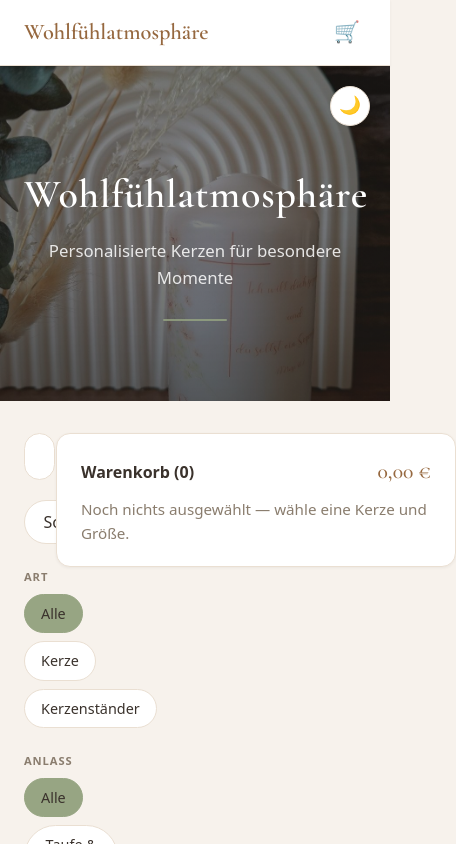
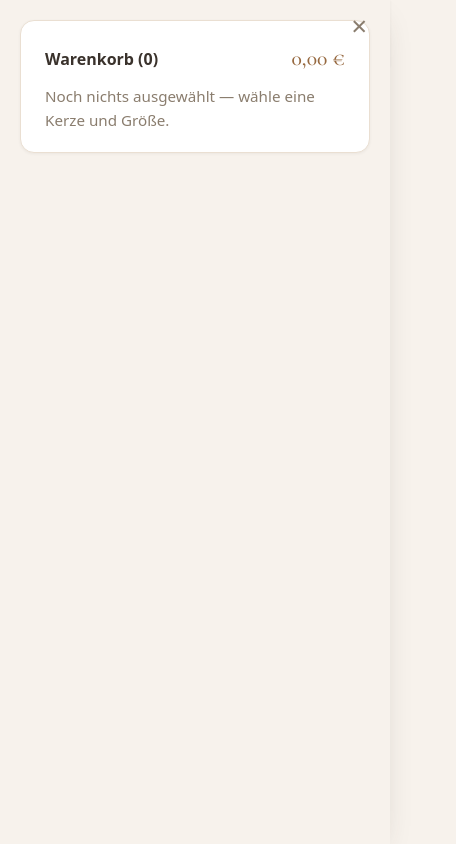
Before and after one commit to maximilianbese/wohlfuehlatmosphaere, a React (Vite) app: page / in a window 390 px wide. Both pictures are taken after a click on the button "Warenkorb". Shown: the top 844 px of the page, 456 px wide, since content can reach past the window. Built offline with nearby package versions, Linux system fonts and the light colour scheme.

Commit message:
feat: implement Drawer component for cart; update Navbar for mobile menu and cart functionality; enhance responsive styles

```diff
--- a/src/App.css
+++ b/src/App.css
@@ -44,10 +44,9 @@
   padding: 2rem 1.5rem 4rem;
 }
 
-/* Produktraster */
 .product-grid {
   display: grid;
-  grid-template-columns: repeat(auto-fill, minmax(280px, 1fr));
+  grid-template-columns: repeat(auto-fill, minmax(min(100%, 260px), 1fr));
   gap: 1.75rem;
 }
 
@@ -191,3 +190,18 @@
 .theme-toggle:hover {
   border-color: var(--accent);
 }
+
+@media (max-width: 900px) {
+  .layout {
+    grid-template-columns: 1fr;
+  }
+}
+
+@media (max-width: 640px) {
+  .site-header {
+    padding: 3.5rem 1.25rem 3rem;
+  }
+  .container {
+    padding: 1.5rem 1.25rem 3rem;
+  }
+}
--- a/src/App.tsx
+++ b/src/App.tsx
@@ -1,3 +1,4 @@
+import { useState } from "react";
 import ProductCard from "./components/ProductCard";
 import Cart from "./components/Cart";
 import FilterBar from "./components/FilterBar";
@@ -12,9 +13,11 @@ import "./App.css";
 import { useTheme } from "./hooks/useTheme";
 import Navbar from "./components/Navbar";
 import Footer from "./components/Footer";
+import Drawer from "./components/Drawer";
 
 function App() {
   const { theme, toggleTheme } = useTheme();
+  const [cartOpen, setCartOpen] = useState(false);
   const {
     activeCategory,
     setActiveCategory,
@@ -32,7 +35,7 @@ function App() {
 
   return (
     <div className="app">
-      <Navbar />
+      <Navbar onCartClick={() => setCartOpen(true)} />
       <header className="site-header">
         <h1>Wohlfühlatmosphäre</h1>
         <p className="tagline">Personalisierte Kerzen für besondere Momente</p>
@@ -98,9 +101,9 @@ function App() {
             )}
           </div>
 
-          <aside className="cart-column">
+          <Drawer open={cartOpen} onClose={() => setCartOpen(false)}>
             <Cart />
-          </aside>
+          </Drawer>
         </div>
       </main>
       <Footer />
--- a/src/components/Cart.module.css
+++ b/src/components/Cart.module.css
@@ -228,3 +228,9 @@ qtyButton:hover {
 .clearButton:hover {
   color: var(--accent-dark);
 }
+
+@media (max-width: 900px) {
+  .cart {
+    position: static;
+  }
+}
--- /dev/null
+++ b/src/components/Drawer.module.css
@@ -0,0 +1,55 @@
+.overlay {
+  position: fixed;
+  inset: 0;
+  z-index: 100;
+  background: rgba(0, 0, 0, 0.45);
+  display: flex;
+  justify-content: flex-end;
+  animation: fadeIn 0.2s ease;
+}
+
+.panel {
+  position: relative;
+  width: min(420px, 100%);
+  height: 100%;
+  background: var(--bg);
+  box-shadow: var(--shadow-md);
+  overflow-y: auto;
+  padding: 1.25rem;
+  animation: slideIn 0.25s ease;
+}
+
+.close {
+  position: absolute;
+  top: 1rem;
+  right: 1rem;
+  border: none;
+  background: none;
+  font-size: 1.3rem;
+  line-height: 1;
+  color: var(--text-muted);
+  cursor: pointer;
+  z-index: 1;
+}
+
+.close:hover {
+  color: var(--text);
+}
+
+@keyframes fadeIn {
+  from {
+    opacity: 0;
+  }
+  to {
+    opacity: 1;
+  }
+}
+
+@keyframes slideIn {
+  from {
+    transform: translateX(100%);
+  }
+  to {
+    transform: translateX(0);
+  }
+}
--- /dev/null
+++ b/src/components/Drawer.tsx
@@ -0,0 +1,35 @@
+import type { ReactNode } from "react";
+import { createPortal } from "react-dom";
+import styles from "./Drawer.module.css";
+
+type DrawerProps = {
+  open: boolean;
+  onClose: () => void;
+  children: ReactNode;
+};
+
+function Drawer({ open, onClose, children }: DrawerProps) {
+  if (!open) return null;
+
+  return createPortal(
+    <div className={styles.overlay} onClick={onClose}>
+      <aside
+        className={styles.panel}
+        onClick={(event) => event.stopPropagation()}
+      >
+        <button
+          type="button"
+          className={styles.close}
+          onClick={onClose}
+          aria-label="Schließen"
+        >
+          ✕
+        </button>
+        {children}
+      </aside>
+    </div>,
+    document.body,
+  );
+}
+
+export default Drawer;
--- a/src/components/MotifPicker.module.css
+++ b/src/components/MotifPicker.module.css
@@ -28,7 +28,7 @@
 
 .modal {
   background: var(--surface);
-  border-radius: var(radius);
+  border-radius: var(--radius);
   padding: 1.25rem;
   width: min(760px, 100%);
   max-height: 85vh;
--- a/src/components/Navbar.module.css
+++ b/src/components/Navbar.module.css
@@ -23,6 +23,17 @@
   font-weight: 600;
   color: var(--accent-dark);
   white-space: nowrap;
+}
+
+.burger {
+  display: none;
+  border: none;
+  background: none;
+  font-size: 1.5rem;
+  line-height: 1;
+  color: var(--accent-dark);
+  cursor: pointer;
+  padding: 0;
 }
 
 .links {
@@ -70,7 +81,61 @@
 }
 
 @media (max-width: 640px) {
+  .burger {
+    display: block;
+    order: 2;
+  }
+
+  .cart {
+    order: 1;
+    margin-left: auto;
+  }
+
   .links {
     display: none;
+    position: absolute;
+    top: calc(100% + 0.5rem);
+    left: 1rem;
+    right: 1rem;
+    flex-direction: column;
+    gap: 0.25rem;
+    padding: 0.5rem;
+    background: var(--surface);
+    border: 1px solid var(--border);
+    border-radius: var(--radius);
+    box-shadow: var(--shadow-md);
+  }
+
+  .links.open {
+    display: flex;
+    animation: menuIn 0.18s ease-out;
+  }
+
+  .links a {
+    display: block;
+    padding: 0.85rem 1rem;
+    border-radius: 10px;
+    font-size: 1.05rem;
+    font-weight: 500;
+    transition:
+      background 0.15s ease,
+      color 0.15s ease;
+  }
+
+  .links a:hover,
+  .links a:active {
+    background: var(--accent-soft);
+    color: var(--accent-dark);
   }
 }
+
+@keyframes menuIn {
+  from {
+    opacity: 0;
+    transform: translateY(-8px);
+  }
+  to {
+    opacity: 1;
+    transform: translateY(0);
+  }
+}
--- a/src/components/Navbar.tsx
+++ b/src/components/Navbar.tsx
@@ -1,16 +1,33 @@
+import { useState } from "react";
 import { useCartContext } from "../context/CartContext";
 import styles from "./Navbar.module.css";
 
-function Navbar() {
+type NavbarProps = {
+  onCartClick: () => void;
+};
+
+function Navbar({ onCartClick }: NavbarProps) {
   const { items } = useCartContext();
   const count = items.length;
+  const [menuOpen, setMenuOpen] = useState(false);
 
   return (
     <nav className={styles.nav}>
       <div className={styles.inner}>
         <span className={styles.brand}>Wohlfühlatmosphäre</span>
+        <button
+          type="button"
+          className={styles.burger}
+          aria-label="Menü"
+          onClick={() => setMenuOpen(!menuOpen)}
+        >
+          ☰
+        </button>
 
-        <ul className={styles.links}>
+        <ul
+          className={`${styles.links} ${menuOpen ? styles.open : ""}`}
+          onClick={() => setMenuOpen(false)}
+        >
           <li>
             <a href="#">Home</a>
           </li>
@@ -25,7 +42,12 @@ function Navbar() {
           </li>
         </ul>
 
-        <button type="button" className={styles.cart} aria-label="Warenkorb">
+        <button
+          type="button"
+          className={styles.cart}
+          aria-label="Warenkorb"
+          onClick={onCartClick}
+        >
           🛒
           {count > 0 && <span className={styles.badge}>{count}</span>}
         </button>
--- a/src/components/VariantPicker.module.css
+++ b/src/components/VariantPicker.module.css
@@ -27,5 +27,5 @@
 .sizeRowSelected {
   background: var(--accent-soft);
   font-weight: 600;
-  box-shadow: inset 0 0 0 1.5px var(accent);
+  box-shadow: inset 0 0 0 1.5px var(--accent);
 }
```
